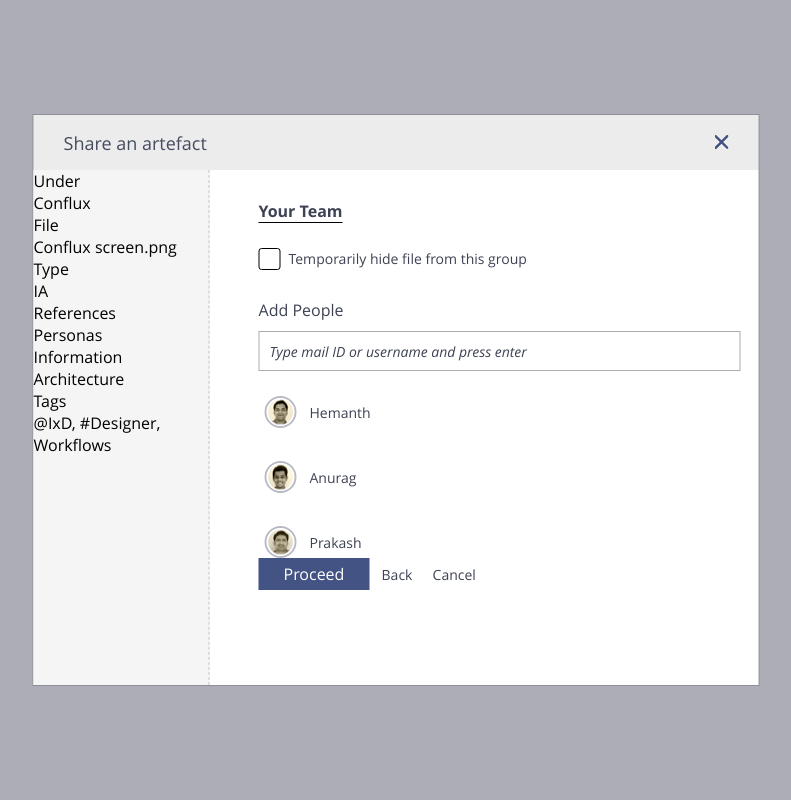
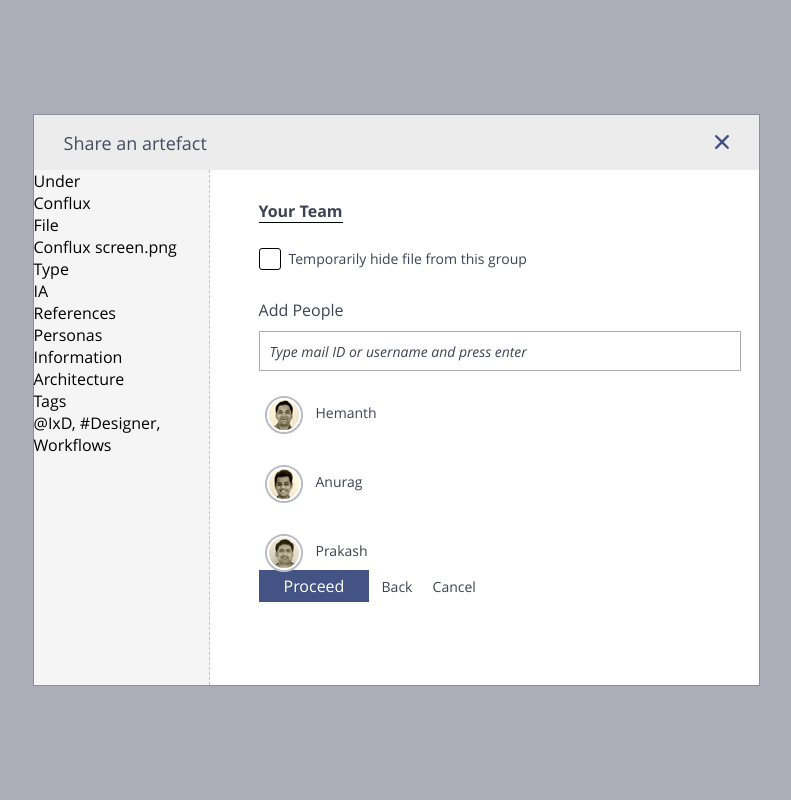
Before and after one commit to divami-design-labs/kenseo, a PHP site: page /html/artifacts/shareartefact.html in a window 1280 px wide. Shown: the whole page, without its empty margins (244-1035 px from the left). Run offline with PHP 8.4, Linux system fonts and the light colour scheme.

Commit message:
Updated styling for fourth popup

```diff
--- a/ui/app/templates/items/share-people.html
+++ b/ui/app/templates/items/share-people.html
@@ -1,5 +1,5 @@
 
-<div class="share-artefact-people-item">
+<div class="share-artefact-people-item" data-id="<%= data.user_id %>">
 	<div class="share-artefacts-img-holder">
 		<img class="share-artefacts-img " src=<%= data.picture%> />
 	</div>
--- a/ui/app/templates/popups/artefact-two.html
+++ b/ui/app/templates/popups/artefact-two.html
@@ -4,8 +4,8 @@
 
 var fields = {
 	chooseCombobox: sb.toolbox.comboBox({
-		"class": "xs choose-file-combobox",
-		"dataName": "choose-file"
+		"class": "xm choose-file-combobox",
+		"dataName": "choose-existing-file"
 	}),
 	existingCombobox: sb.toolbox.comboBox({
 		"class": "xm existing-files-combobox",
--- a/ui/assets/styles/css/main.css
+++ b/ui/assets/styles/css/main.css
@@ -1698,17 +1698,16 @@
   left: 0;
   right: 0;
   bottom: 0;
-  z-index: 100; }
+  z-index: 100;
+  overflow: auto; }
 
 .popup {
-  transform: translate(-50%, -50%);
-  -webkit-transform: translate(-50%, -50%);
-  -moz-transform: translate(-50%, -50%);
-  -ms-transform: translate(-50%, -50%);
-  -o-transform: translate(-50%, -50%);
-  position: absolute;
-  top: 50%;
-  left: 50%;
+  position: absolute;
+  top: 0;
+  left: 0;
+  right: 0;
+  bottom: 0;
+  margin: auto;
   border: 1px solid #8d8f96; }
 
 .popup-message {
@@ -2035,9 +2034,13 @@
     margin-bottom: 10px;
     margin-top: 15px; }
   .share-artefact-people-item .share-artefacts-img {
-    height: 28px;
-    width: 28px;
-    border-radius: 28px; }
+    height: 34px;
+    width: 34px;
+    -webkit-border-radius: 50%;
+    -moz-border-radius: 50%;
+    -ms-border-radius: 50%;
+    -o-border-radius: 50%;
+    border-radius: 50%; }
   .share-artefact-people-item .share-artefacts-img-holder {
     -webkit-border-radius: 50%;
     -moz-border-radius: 50%;
@@ -2093,8 +2096,8 @@
     position: absolute;
     left: 199px;
     right: -10px;
-    top: 2px;
-    bottom: 2px;
+    top: 0px;
+    bottom: 0px;
     background-color: #d1e5fe; }
 
 .sarp-checkbox-holder {
@@ -2765,7 +2768,12 @@ body {
   font-family: "OpenSansRegular"; }
 
 .page {
-  height: 100%;
+  position: absolute;
+  top: 0;
+  left: 0;
+  right: 0;
+  bottom: 0;
+  overflow: auto;
   margin: 0 auto;
   min-width: 1180px; }
 
@@ -2870,4 +2878,12 @@ body {
     width: 10px;
     height: 10px; }
 
+.choose-file-combobox.xm.combobox {
+  width: auto; }
+
+.combobox.xm.people-combobox {
+  width: 460px; }
+  .combobox.xm.people-combobox .suggestions-viewer {
+    display: none; }
+
 /*# sourceMappingURL=main.css.map */
--- a/ui/assets/styles/sass/_popup.scss
+++ b/ui/assets/styles/sass/_popup.scss
@@ -7,12 +7,14 @@
 	right: 0;
 	bottom: 0;
 	z-index: 100;
+	overflow: auto;
 }
 .popup-click{
 	@extend .hand;
 }
 .popup{
-	@include fullMiddle();
+	@include absoluter(0,0,0,0);
+	margin: auto;
 	border: 1px solid $color8;
 }
 .popup-message{
@@ -311,9 +313,9 @@ $popup-content-space: 175px;
 		margin-top: 15px;
 	}
 	.share-artefacts-img {
-		height: 28px;
-		width: 28px;
-		  border-radius: 28px;
+		height: 34px;
+		width: 34px;
+		  @include border-radius(50%);
 	}
 	.share-artefacts-img-holder{
 		@include border-radius(50%);
@@ -359,8 +361,8 @@ $popup-content-space: 175px;
 		position: absolute;
 		left: $w - 1;
 		right: -10px;
-		top: 2px;
-		bottom: 2px;
+		top: 0px;
+		bottom: 0px;
 		background-color: $colorR;
 	}
 }
--- a/ui/assets/styles/sass/main.scss
+++ b/ui/assets/styles/sass/main.scss
@@ -21,7 +21,8 @@ body{
 	font-family: $normalFont;
 }
 .page{
-    height: 100%;
+    @include absoluter(0,0,0,0);
+    overflow: auto;
     margin: 0 auto;
     //max-width: $viewPortWidth;
     min-width: 1180px;
@@ -86,7 +87,7 @@ body{
 	    position: absolute;
 	    right: -1px;
 	    top: 100%;
-	    z-index: 1;
+	    z-index: 3;
 	}
 	& ul, & li{
     	padding: 0;
@@ -122,3 +123,13 @@ body{
 		@include closeIcon(10px);
 	}
 }
+.choose-file-combobox.xm.combobox{
+	width: auto;
+}
+
+.combobox.xm.people-combobox{
+	width: 460px;
+	.suggestions-viewer{
+		display: none;
+	}
+}
```
Also changed, not shown: ui/app/config/combobox.js (+26 -3 lines), ui/app/config/sandbox.js (+23 -9 lines), ui/app/main.js (+10 -2 lines), ui/app/templates.js.
